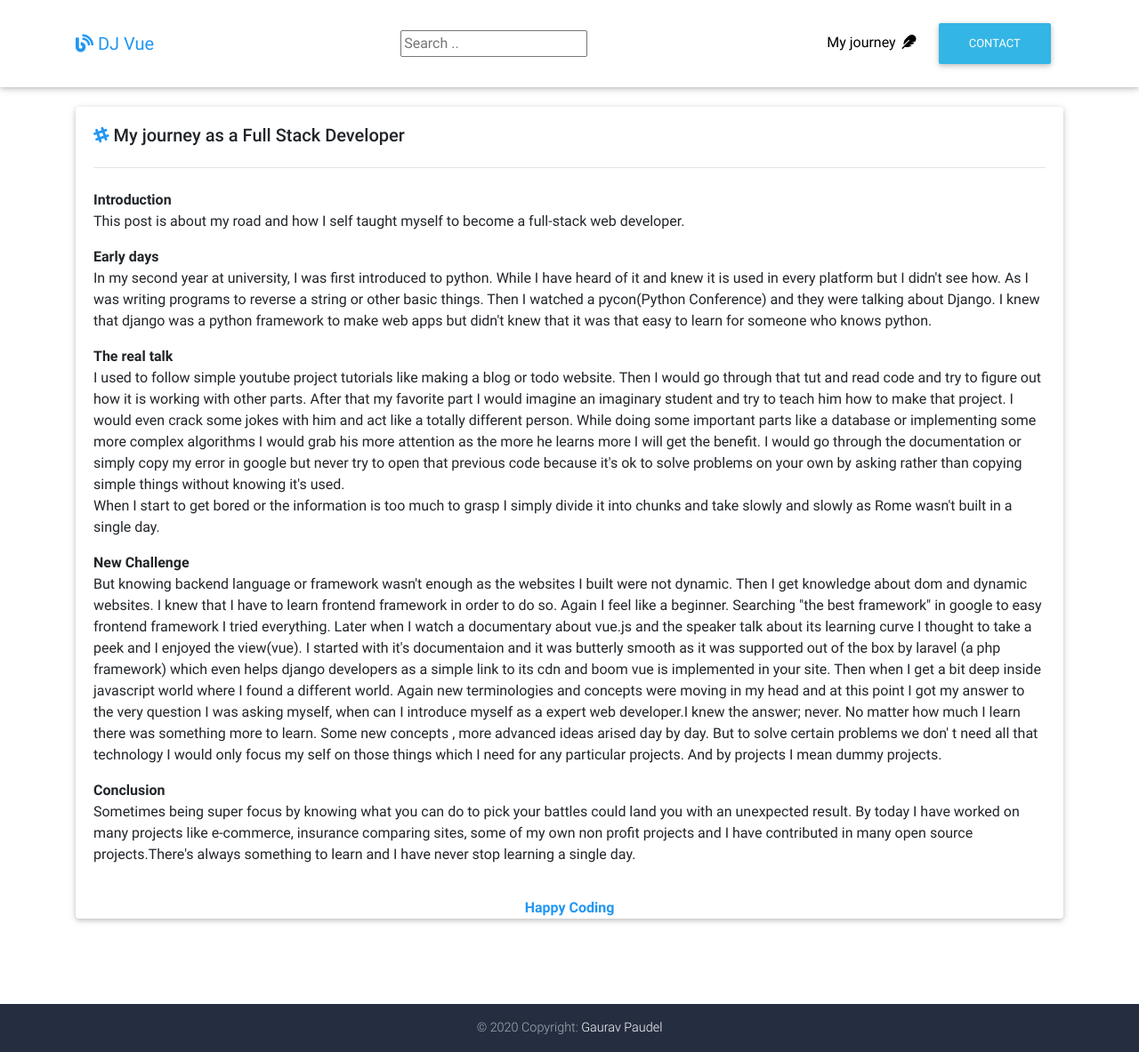
After one commit to gauravpaudel/blog, a Django app: template myblog/templates/myblog/story.html in a window 1280 px wide. The commit adds this page. Shown: the whole page at 89% size. Run offline with Django 3.2, Linux system fonts and the light colour scheme; the template is opened without the code that fills it, so the values that code supplies are empty; some libraries are stand-ins or nearby versions.

Commit message:
fixed search bug

```diff
--- a/myblog/templates/myblog/search.html
+++ b/myblog/templates/myblog/search.html
@@ -8,9 +8,7 @@
   <main class="mt-5 pt-5">
     <div class="container">
 
-
-
-      <!--Section: Cards-->
+        <!--Section: Cards-->
       <section class="pt-3">
 
 
--- /dev/null
+++ b/myblog/templates/myblog/story.html
@@ -0,0 +1,83 @@
+{% extends 'myblog/base.html' %}
+{% load static %}
+{% load disqus_tags %}
+  {% block content %}
+
+    <!--Main layout-->
+    <main class="mt-5 pt-5">
+      <div class="container">
+
+        <!--Section: Post-->
+        <section class="mt-4">
+
+          <!--Grid row-->
+          <div class="row">
+
+            <!--Grid column-->
+            <div class="col mb-5">
+
+              <!--Card-->
+              <div class="card mb-4">
+
+                <!--Card content-->
+                <div class="card-body">
+
+                  <p class="h5">
+
+                      <i class="fab fa-slack-hash blue-text"></i>
+
+                      My journey as a Full Stack Developer
+                 </p>
+                 <hr class="my-4">
+                 <strong>Introduction</strong>
+                 <br>
+                  This post is about my road and how I self taught myself to become a full-stack web developer.
+                </p>
+                 <strong>Early days</strong>
+                  <p>
+                    In my second year at university, I was first introduced to python. While I have heard of it and knew it is used in every platform but I didn't see how. As I was writing programs to reverse a string or other basic things. Then I watched a pycon(Python Conference) and they were talking about Django. I knew that django was a python framework to make web apps but didn't knew that it was that easy to learn for someone who knows python.
+                  <br>
+
+
+                  </p>
+                  <strong>The real talk</strong>
+                  <p>
+                    I used to follow simple youtube project tutorials like making a blog or todo website. Then I would go through that tut and read code and try to figure out how it is working with other parts. After that my favorite part I would imagine an imaginary student and try to teach him how to make that project. I would even crack some jokes with him and act like a totally different person. While doing some important parts like a database or implementing some more complex algorithms I would grab his more attention as the more he learns more I will get the benefit.
+                    I would go through the documentation or simply copy my error in google but never try to open that previous code because it's ok to solve problems on your own by asking rather than copying simple things without knowing it's used.
+                    <br>
+
+                    When I start to get bored or the information is too much to grasp I simply divide it into chunks and take slowly and slowly as Rome wasn't built in a single day.
+                  </p>
+                  <strong>New Challenge</strong> <br>
+                  <p>
+
+                      But knowing backend language or framework wasn't enough as the websites I built were not dynamic. Then I get knowledge about dom and dynamic websites. I knew that I have to learn frontend framework in order to do so. Again I feel like a beginner. Searching "the best framework" in google to easy frontend framework I tried everything. Later when I watch a documentary about vue.js and the speaker talk about its learning curve I thought to take a peek and I enjoyed the view(vue). I started with it's documentaion and it was butterly smooth as it was supported out of the box by laravel (a php framework) which even helps django developers as a simple link to its cdn and boom vue is implemented in your site. Then when I get a bit deep inside javascript world where I found a different world. Again new terminologies and concepts were moving in my head and at this point I got my answer to the very question I was asking myself, when can I introduce myself as a expert web developer.I knew the answer; never. No matter how much I learn there was something more to learn. Some new concepts , more advanced ideas arised day by day. But to solve certain problems we don' t need all that technology I would only focus my self on those things which I need for any particular projects. And by projects I mean dummy projects.
+                  </p>
+                  <strong>Conclusion</strong>
+                  <p>
+                    Sometimes being super focus by knowing what you can do to pick your battles could land you with an unexpected result. By today I have worked on many projects like e-commerce, insurance comparing sites, some of my own non profit projects and I have contributed in many open source projects.There's always something to learn and I have never stop learning a single day.
+                  </p>
+                </div>
+                  <strong class="blue-text text-center" > Happy Coding </strong>
+              </div>
+              <!--/.Card-->
+
+
+              <!-- disquss -->
+
+              {% disqus_show_comments 'blog-paudelgaurav-com-np' %}
+
+            </div>
+            <!--Grid column-->
+
+          </div>
+          <!--Grid row-->
+
+        </section>
+        <!--Section: Post-->
+
+      </div>
+    </main>
+    <!--Main layout-->
+
+  {% endblock %}
--- a/myblog/views.py
+++ b/myblog/views.py
@@ -16,7 +16,7 @@ class SearchListView(ListView):
 
     def get_queryset(self):
         query = self.request.GET.get('q')
-        object_list = Post.objects.filter(Q(title__icontains=query)| Q(body__icontains=query))
+        object_list = Post.objects.filter(Q(title__icontains=query))
         return object_list
 
 
```
Also changed, not shown: myblog/templates/myblog/mystory.html (+2 -35 lines), myblog/templates/myblog/post.html (+0 -40 lines), db.sqlite3.
